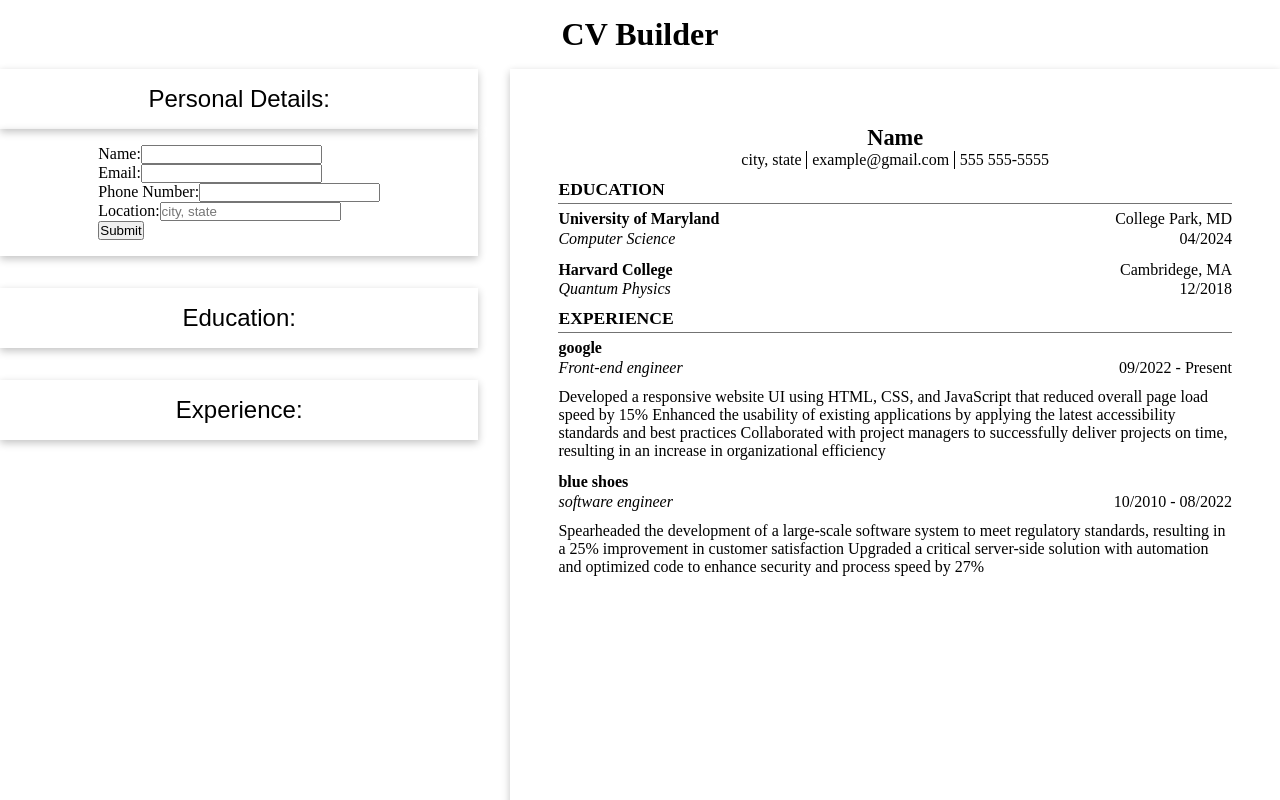
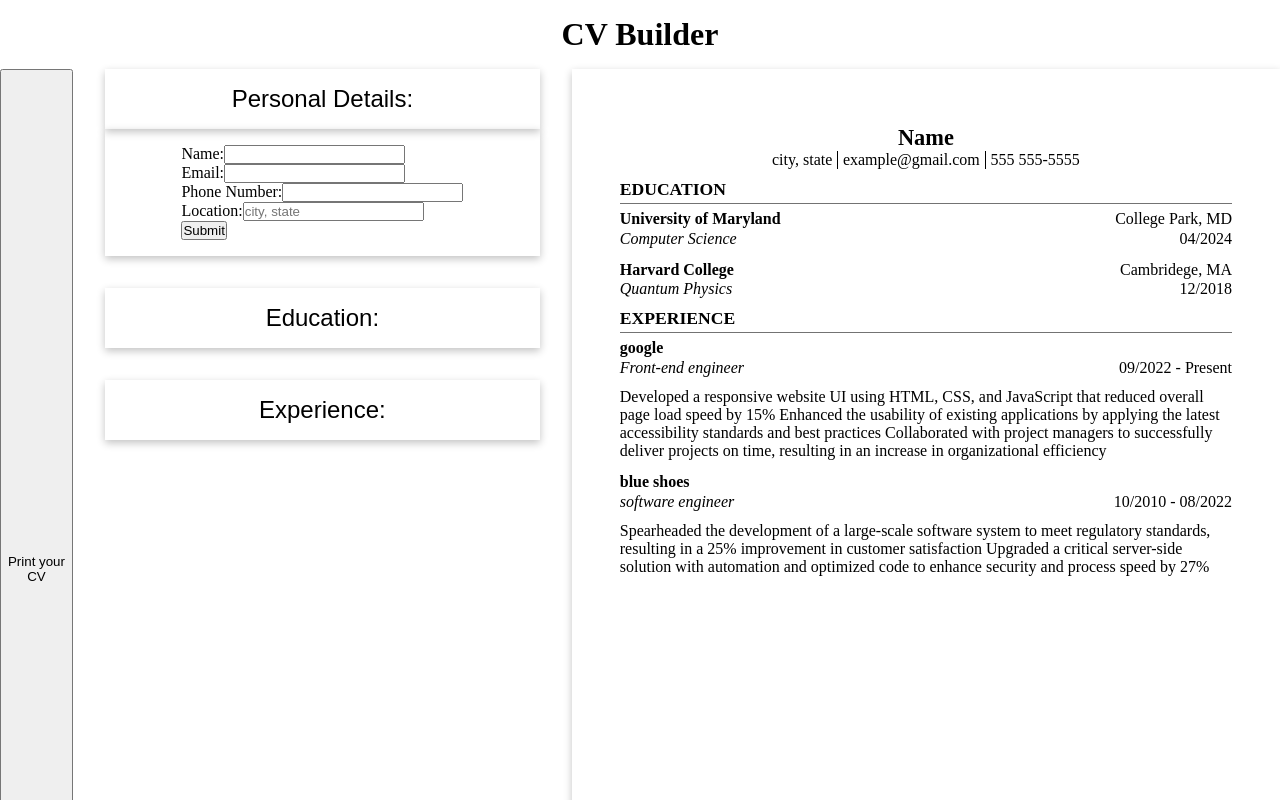
Before and after one commit to MahmoudTalass/cv-application, a React (Vite) app: page / in a window 1280 px wide. Shown: the top 800 px of the page. Built offline with nearby package versions, Linux system fonts and the light colour scheme.

Commit message:
Create a button to print the cv

```diff
--- a/src/App.jsx
+++ b/src/App.jsx
@@ -95,10 +95,17 @@ export default function App() {
       );
    }
 
+   function print() {
+      window.print();
+   }
+
    return (
       <div className="page-container">
          <Header />
          <main className="main-content">
+            <button onClick={print} className="print-cv-btn">
+               Print your CV
+            </button>
             <ResumeForms
                handlePersonalData={handlePersonalData}
                handleEducationData={handleEducationData}
```
